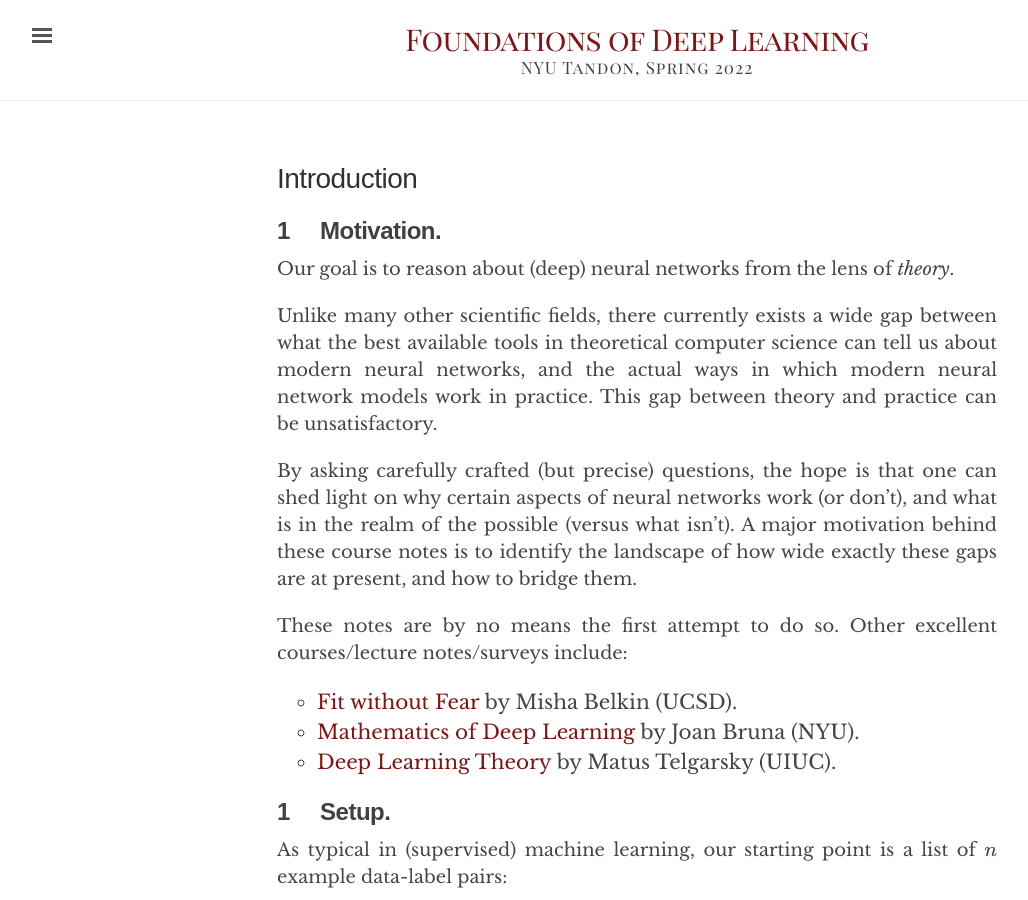
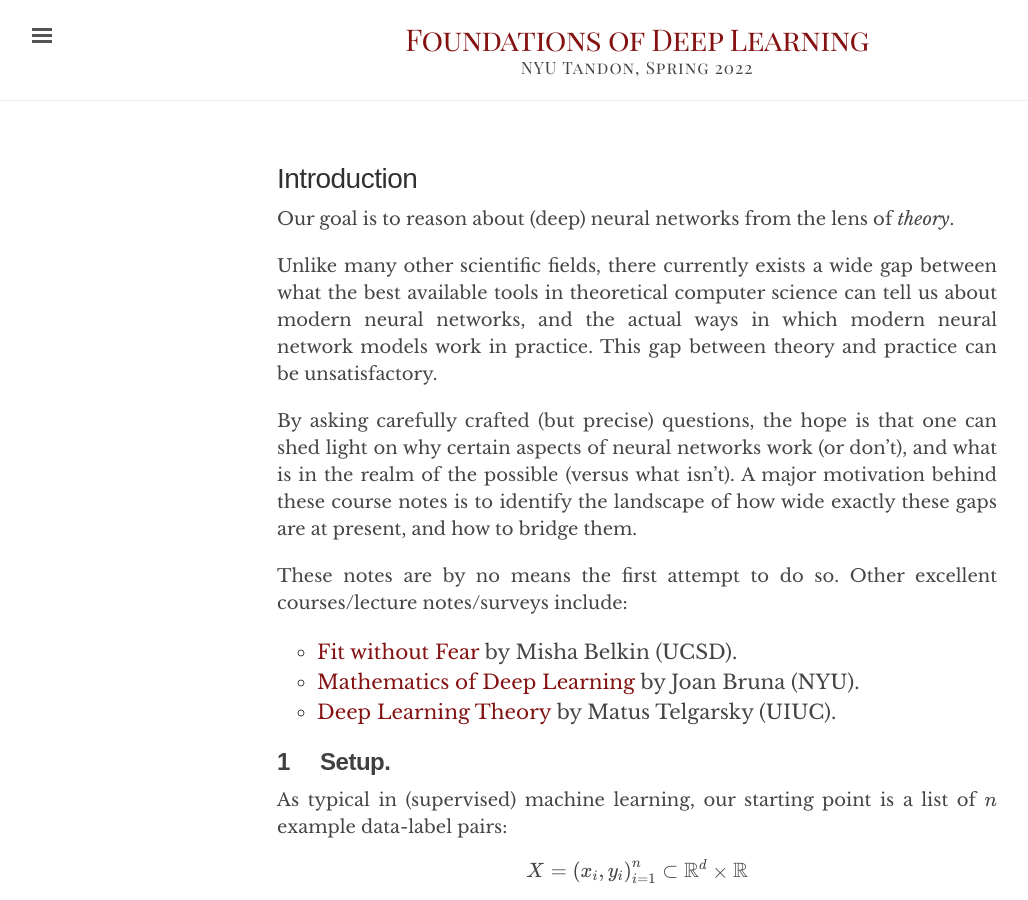
Before and after one commit to chinmayhegde/fodl, a Jekyll site: the page built from _posts/2022-01-19-introduction.md, in a window 1280 px wide and 900 px high. Shown: the whole window, without its empty margins (3-1031 px from the left). Built offline with Jekyll 4.4.1, drawn with Linux system fonts in a browser that asks for light colours; nearby versions of some CDN libraries.

Commit message:
Update 2022-01-19-introduction.md

```diff
--- a/_posts/2022-01-19-introduction.md
+++ b/_posts/2022-01-19-introduction.md
@@ -4,9 +4,6 @@ title: Introduction
 categories: intro
 date: 2022-01-19
 ---
-
-## Motivation
-{:.label}
 
 
 Our goal is to reason about (deep) neural networks from the lens of *theory*.
```
